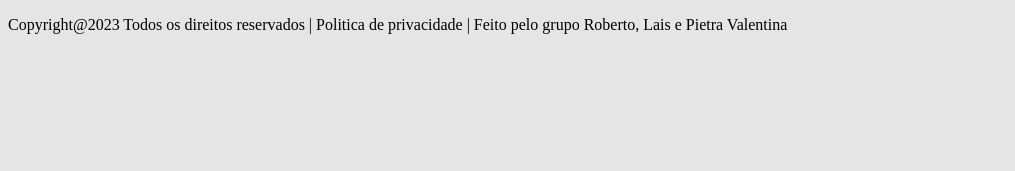
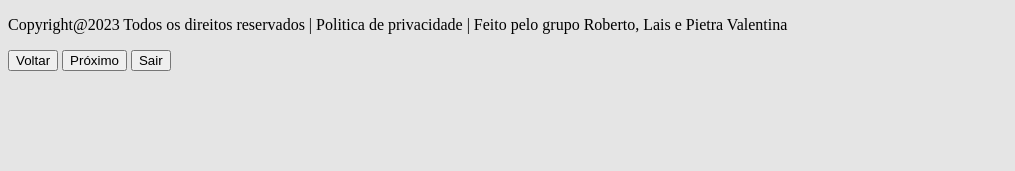
Before and after one commit to PietraValen/Sistema-de-reserva, a website: page index.html in a window 1280 px wide. Shown: the top 171 px of the page, without its empty margins (0-1015 px from the left). Drawn offline with Linux system fonts and the light colour scheme; a web font is replaced by a local one.

Commit message:
Atualizar o index.html
atualização na tela de navegação

```diff
--- a/index.html
+++ b/index.html
@@ -33,6 +33,17 @@
             </p>
         </div>
     </div>
+
+    <section class="Navegador">
+      <div id="tela">
+      <!-- A div onde a tela atual será exibida -->
+    </div>
+    <div id="navegacao">
+      <button data-acao="voltar">Voltar</button>
+      <button data-acao="proximo">Próximo</button>
+      <button data-acao="sair">Sair</button>
+    </div>
+   </section>
     <script src="./js/index.js"></script>
 </body>
 
```
